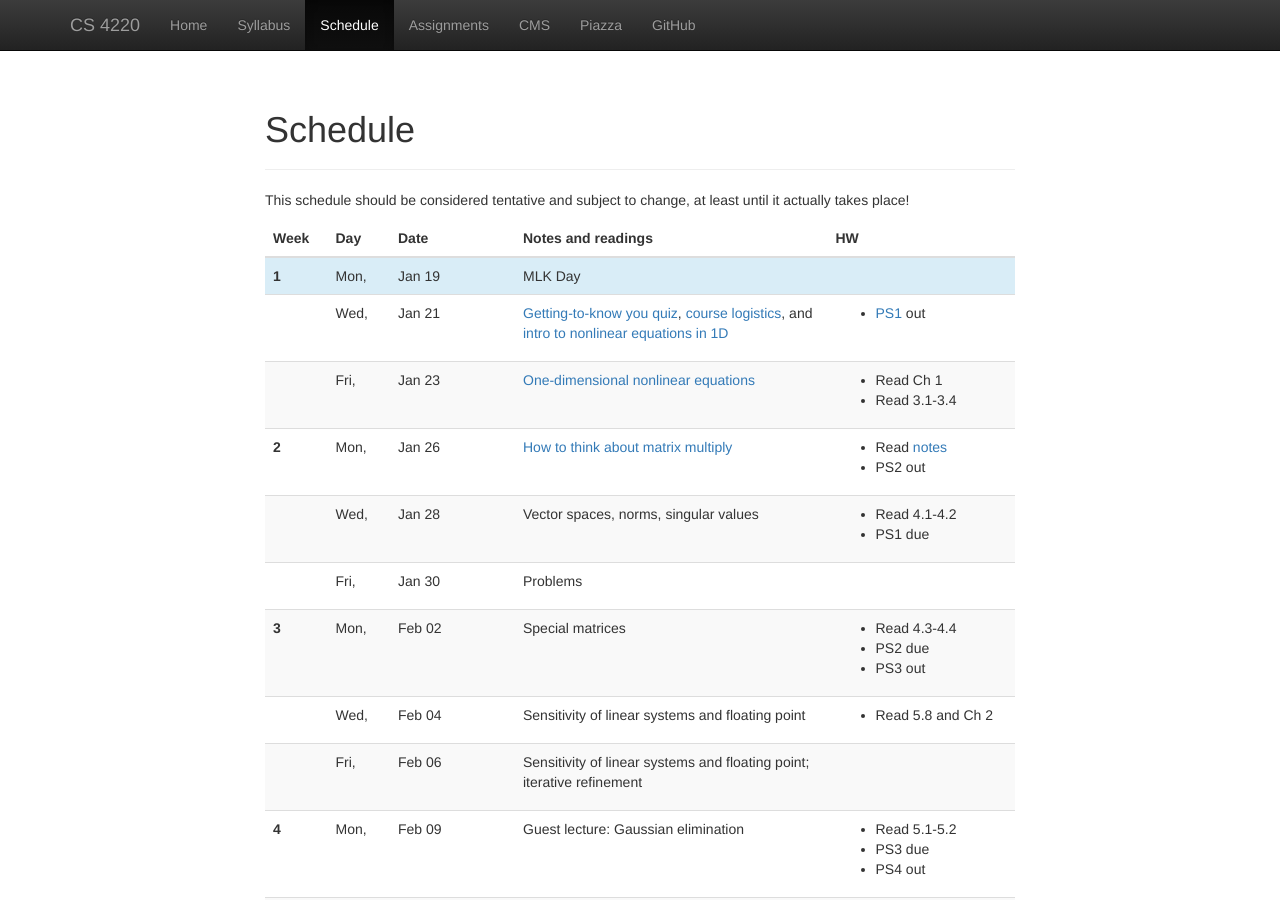
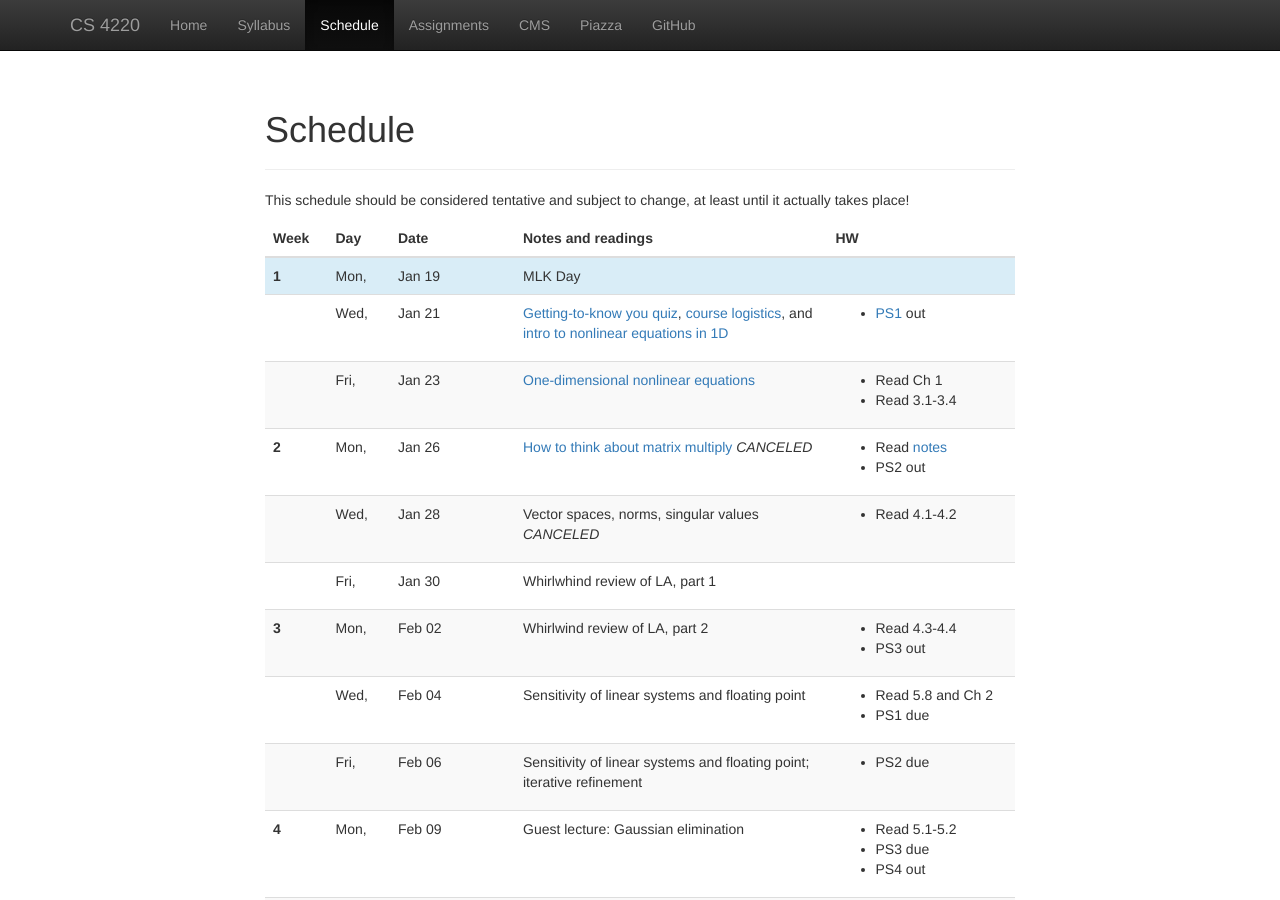
Before and after one commit to dbindel/cs4220-s15, a Jekyll site: the page built from web/schedule.html, in a window 1280 px wide and 900 px high. Built offline with Jekyll 4.4.1, drawn with Linux system fonts in a browser that asks for light colours; nearby versions of some CDN libraries.

Commit message:
Updates to slides.

```diff
--- a/web/_data/lectures.yml
+++ b/web/_data/lectures.yml
@@ -27,6 +27,7 @@
   date: 2015-01-26
   info: |
     [How to think about matrix multiply](lec/2015-01-26-notes.pdf)
+    *CANCELED*
   hw:
     - Read <a href="lec/2015-01-26-notes.pdf">notes</a>
     - PS2 out
@@ -34,13 +35,13 @@
   date: 2015-01-28
   info: |
     Vector spaces, norms, singular values
+    *CANCELED*
   hw:
     - Read 4.1-4.2
-    - PS1 due
 -
   date: 2015-01-30
   info: |
-    Problems
+    Whirlwhind review of LA, part 1
 #
 # ==================
 # Week 3
@@ -48,10 +49,9 @@
 -
   date: 2015-02-02
   info: |
-    Special matrices
+    Whirlwind review of LA, part 2
   hw:
     - Read 4.3-4.4
-    - PS2 due
     - PS3 out
 -
   date: 2015-02-04
@@ -59,11 +59,14 @@
     Sensitivity of linear systems and floating point
   hw:
     - Read 5.8 and Ch 2
+    - PS1 due
 -
   date: 2015-02-06
   info: |
     Sensitivity of linear systems and floating point;
     iterative refinement
+  hw:
+    - PS2 due
 #
 # ==================
 # Week 4
```
Also changed, not shown: 2 other files.
